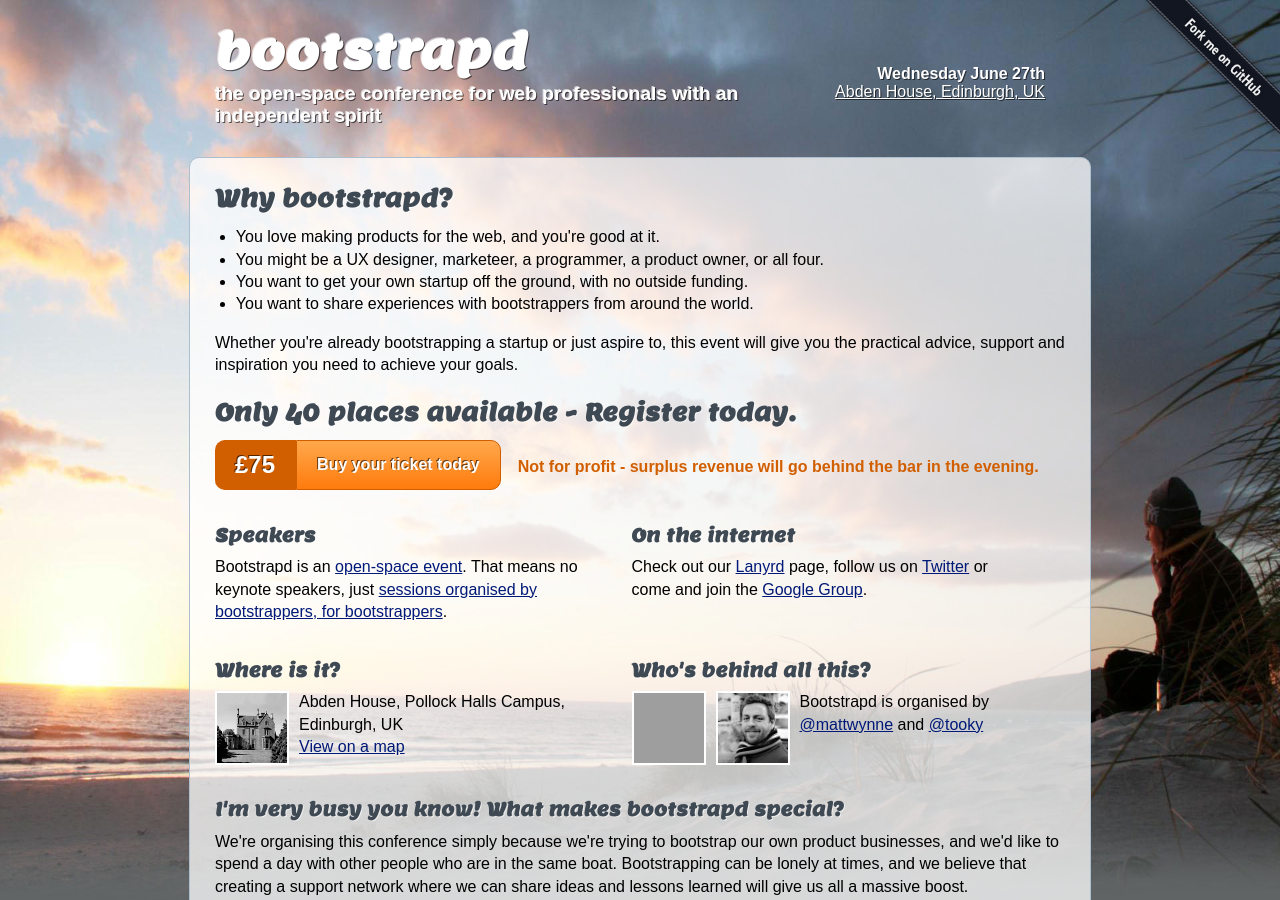
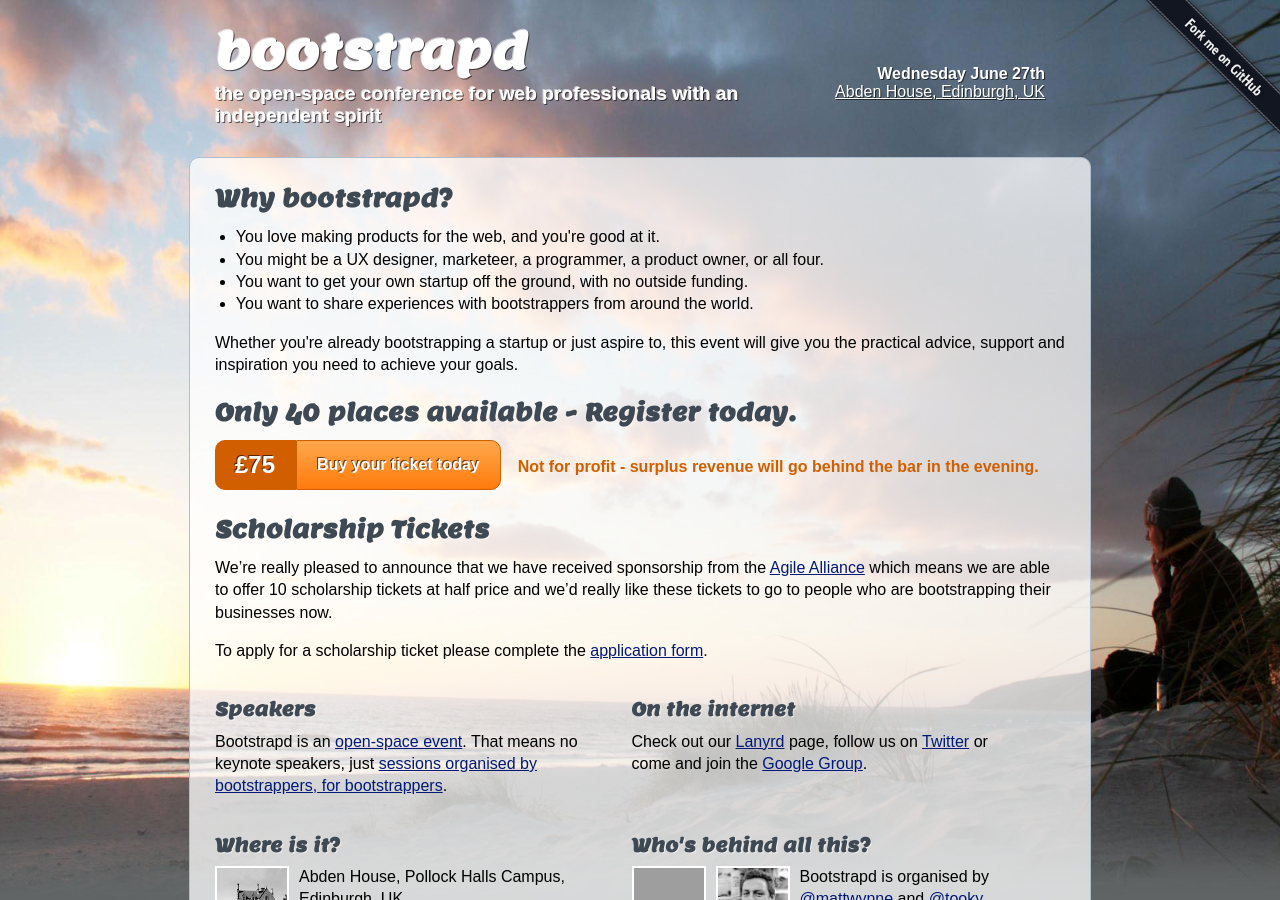
Before and after one commit to mattwynne/bootstrapd, a Jekyll site: the page built from index.html, in a window 1280 px wide and 900 px high. Built offline with Jekyll 4.4.1, drawn with Linux system fonts in a browser that asks for light colours; grey boxes are pictures that could not be loaded.

Commit message:
Scholarship on the home page!

```diff
--- a/index.html
+++ b/index.html
@@ -21,6 +21,17 @@ title: the open-space conference for web professionals with an independent spiri
     <a href="http://bootstrapd.eventbrite.co.uk/" id='cta'>Buy your ticket today</a>
   </div>
   <p class="price-description">Not for profit - surplus revenue will go behind the bar in the evening.</p>
+</div>
+
+<div id='scholarship'>
+  <h1>Scholarship Tickets</h1>
+  <p>We’re really pleased to announce that we have received sponsorship
+  from the <a href="http://www.agilealliance.org">Agile Alliance</a> which means we
+  are able to offer 10 scholarship tickets at half price and we’d really
+  like these tickets to go to people who are bootstrapping their
+  businesses now.</p>
+  <p>To apply for a scholarship ticket please complete the <a
+    href="/scholarship.html">application form</a>.</p>
 </div>
 
 <div class='half'>
```
